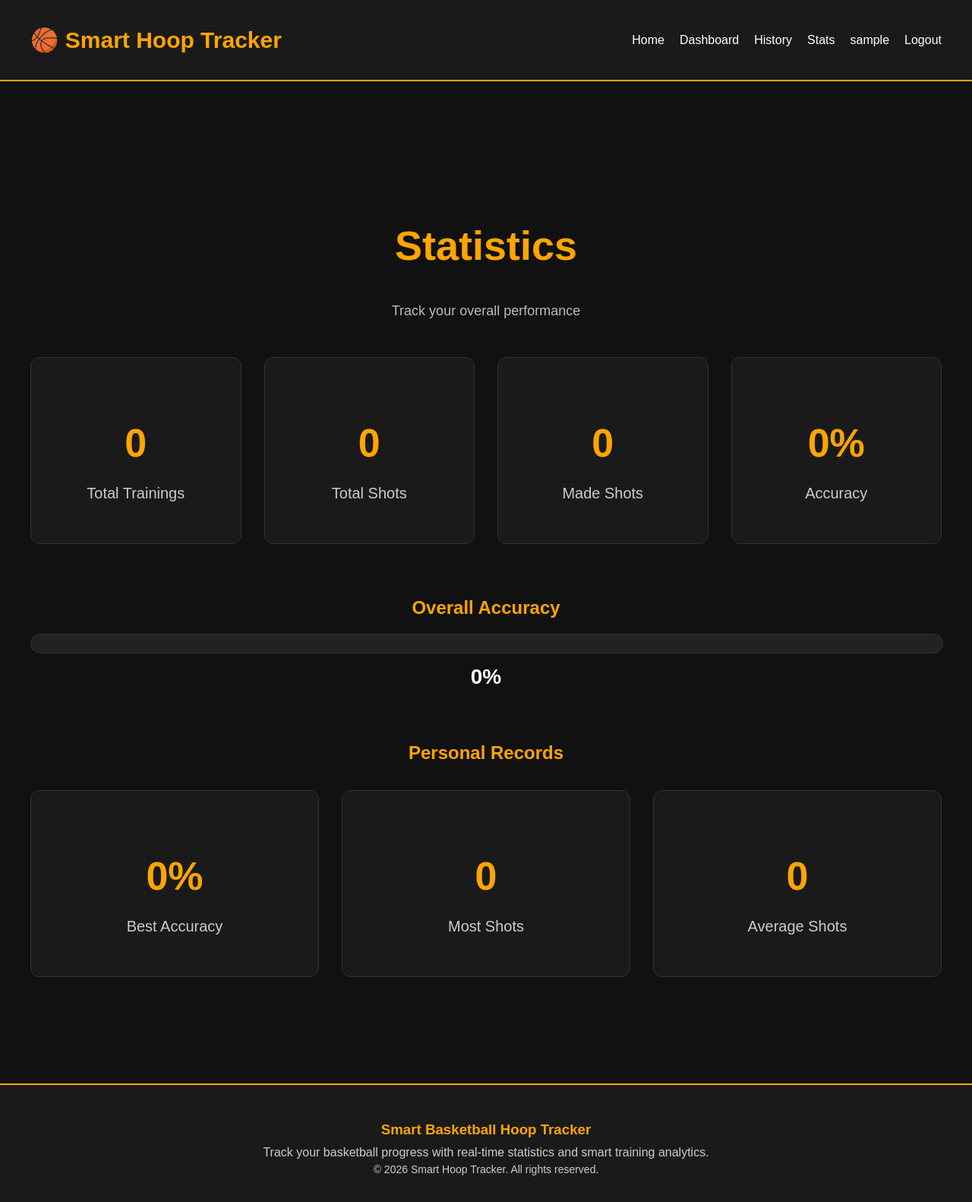
After one commit to BojidarTsankov/smart-basketball-hoop-tracker, a Django app: page /stats/ in a window 1280 px wide. The commit adds this page. Shown: the whole page at 76% size. Run offline with Django 5.2, Linux system fonts and the light colour scheme; the visitor is signed in with stand-in values (Sample User, id 1); data that the repository does not hold is empty.

Commit message:
Add stats page
- Refactor training session logic to handle active sessions more efficiently.

```diff
--- a/web_app/apps/tracker/urls.py
+++ b/web_app/apps/tracker/urls.py
@@ -4,8 +4,10 @@ from . import views
 urlpatterns = [
     path('', views.home, name='home'),
     path('dashboard/', views.dashboard, name='dashboard'),
-    path('start_training', views.start_training, name='start_training'),
+    path('start_training/', views.start_training, name='start_training'),
     path('session/<int:session_id>/', views.live_session, name='live_session'),
-    path('session/<int:session_id>/end', views.end_session, name='end_session'),
+    path('session/<int:session_id>/end/',
+         views.end_session, name='end_session'),
     path('history/', views.training_history, name='training_history'),
+    path('stats/', views.stats, name='stats'),
 ]
--- a/web_app/apps/tracker/views.py
+++ b/web_app/apps/tracker/views.py
@@ -1,7 +1,7 @@
-from django.shortcuts import render, redirect
+from django.shortcuts import render, redirect, get_object_or_404
 from django.http import HttpResponse
 from django.contrib.auth.decorators import login_required
-from django.db.models import Sum, Avg
+from django.db.models import Sum, Avg, Max
 from django.utils import timezone
 
 from .models import TrainingSession
@@ -41,13 +41,13 @@ def dashboard(request):
 
     total_trainings = trainings.count()
 
-    total_shots = sum(
-        training.total_shots for training in trainings
+    aggregates = trainings.aggregate(
+        total=Sum('total_shots'),
+        made=Sum('made_shots')
     )
 
-    made_shots = sum(
-        training.made_shots for training in trainings
-    )
+    total_shots = aggregates['total'] or 0
+    made_shots = aggregates['made'] or 0
 
     shooting_percentage = 0
 
@@ -79,13 +79,23 @@ def training_history(request):
 
 @login_required
 def start_training(request):
-    session = TrainingSession.objects.create(user=request.user)
+    active_session = TrainingSession.objects.filter(
+        user=request.user,
+        end_time__isnull=True
+    ).first()
+
+    if active_session:
+        session = active_session
+    else:
+        session = TrainingSession.objects.create(user=request.user)
+
     return redirect('live_session', session_id=session.id)
 
 
 @login_required
 def live_session(request, session_id):
-    session = TrainingSession.objects.get(id=session_id, user=request.user)
+    session = get_object_or_404(
+        TrainingSession, id=session_id, user=request.user)
 
     return render(request, 'live_session.html', {
         'session': session
@@ -94,8 +104,64 @@ def live_session(request, session_id):
 
 @login_required
 def end_session(request, session_id):
-    session = TrainingSession.objects.get(id=session_id, user=request.user)
+    session = get_object_or_404(
+        TrainingSession, id=session_id, user=request.user)
     session.end_time = timezone.now()
     session.save()
 
     return redirect('dashboard')
+
+
+@login_required
+def stats(request):
+    trainings = TrainingSession.objects.filter(
+        user=request.user
+    )
+
+    total_trainings = trainings.count()
+
+    total_shots = sum(
+        t.total_shots for t in trainings
+    )
+
+    made_shots = sum(
+        t.made_shots for t in trainings
+    )
+
+    shooting_percentage = (
+        round(made_shots / total_shots * 100, 1)
+        if total_shots else 0
+    )
+
+    best_accuracy = 0
+
+    for t in trainings:
+        if t.total_shots:
+            acc = round(
+                t.made_shots / t.total_shots * 100,
+                2
+            )
+            best_accuracy = max(
+                best_accuracy,
+                acc
+            )
+
+    most_shots = trainings.aggregate(
+        Max("total_shots")
+    )["total_shots__max"] or 0
+
+    average_shots = trainings.aggregate(
+        Avg("total_shots")
+    )["total_shots__avg"] or 0
+
+    context = {
+        "total_trainings": total_trainings,
+        "total_shots": total_shots,
+        "made_shots": made_shots,
+        "shooting_percentage": shooting_percentage,
+        "best_accuracy": best_accuracy,
+        "most_shots": most_shots,
+        "average_shots": round(average_shots, 1),
+    }
+
+    return render(request, 'stats.html', context)
--- a/web_app/config/urls.py
+++ b/web_app/config/urls.py
@@ -21,5 +21,4 @@ urlpatterns = [
     path('admin/', admin.site.urls),
     path('', include('apps.tracker.urls')),
     path('', include('apps.users.urls')),
-    path('', include('apps.tracker.urls')),
 ]
--- a/web_app/static/css/style.css
+++ b/web_app/static/css/style.css
@@ -303,7 +303,7 @@ main {
 .progress-bar {
     width: 100%;
 
-    height: 22px;
+    height: 24px;
 
     background-color: #222;
 
@@ -579,3 +579,82 @@ td {
 tr:hover {
     background-color: #222;
 }
+
+/* statss */
+
+.stats-page {
+    max-width: 1200px;
+    margin: 60px auto;
+    padding: 80px 40px;
+    text-align: center;
+}
+
+.stats-page .stat-card h3 {
+    font-size: 52px;
+}
+
+.stats-page .stat-card p {
+    font-size: 20px;
+}
+
+.stats-header {
+    text-align: center;
+
+    margin-bottom: 50px;
+}
+
+.stats-header h1 {
+    font-size: 54px;
+
+    color: orange;
+}
+
+.stats-header p {
+    color: #bbb;
+
+    font-size: 18px;
+
+    margin-top: 10px;
+}
+
+.stat-card span {
+    font-size: 52px;
+
+    font-weight: bold;
+
+    color: white;
+}
+
+.accuracy-section {
+    margin-top: 70px;
+
+    text-align: center;
+}
+
+.accuracy-section h2 {
+    color: orange;
+
+    margin-bottom: 20px;
+}
+
+.accuracy-section p {
+    margin-top: 15px;
+
+    font-size: 28px;
+
+    font-weight: bold;
+
+    color: white;
+}
+
+.records {
+    margin-top: 70px;
+}
+
+.records h2 {
+    text-align: center;
+
+    color: orange;
+
+    margin-bottom: 35px;
+}
--- a/web_app/templates/partials/navbar.html
+++ b/web_app/templates/partials/navbar.html
@@ -8,7 +8,7 @@
         <li><a href="/">Home</a></li>
         <li><a href="{% url 'dashboard' %}">Dashboard</a></li>
         <li><a href="{% url 'training_history' %}">History</a></li>
-        <li><a href="#">Stats</a></li>
+        <li><a href="{% url 'stats' %}">Stats</a></li>
 
         {% if user.is_authenticated %}
 
--- /dev/null
+++ b/web_app/templates/stats.html
@@ -0,0 +1,80 @@
+{% extends 'base.html' %}
+
+{% block content %}
+
+<section class="stats-page">
+
+    <div class="stats-header">
+
+        <h1>Statistics</h1>
+
+        <p>Track your overall performance</p>
+
+    </div>
+
+    <div class="stats-grid">
+
+        <div class="stat-card">
+            <h3>{{ total_trainings }}</h3>
+            <p>Total Trainings</p>
+        </div>
+
+        <div class="stat-card">
+            <h3>{{ total_shots }}</h3>
+            <p>Total Shots</p>
+        </div>
+
+        <div class="stat-card">
+            <h3>{{ made_shots }}</h3>
+            <p>Made Shots</p>
+        </div>
+
+        <div class="stat-card">
+            <h3>{{ shooting_percentage }}%</h3>
+            <p>Accuracy</p>
+        </div>
+
+    </div>
+
+    <div class="accuracy-section">
+
+        <h2>Overall Accuracy</h2>
+
+        <div class="progress-bar">
+
+            <div class="progress-fill" style="width: {{ shooting_percentage }}%;"></div>
+
+        </div>
+
+        <p>{{ shooting_percentage }}%</p>
+
+    </div>
+
+    <div class="records">
+
+        <h2>Personal Records</h2>
+
+        <div class="stats-grid">
+
+            <div class="stat-card">
+                <h3>{{ best_accuracy }}%</h3>
+                <p>Best Accuracy</p>
+            </div>
+
+            <div class="stat-card">
+                <h3>{{ most_shots }}</h3>
+                <p>Most Shots</p>
+            </div>
+
+            <div class="stat-card">
+                <h3 style="text-align: center;">{{ average_shots }}</h3>
+                <p>Average Shots</p>
+            </div>
+
+        </div>
+
+    </div>
+
+</section>
+
+{% endblock %}
```
